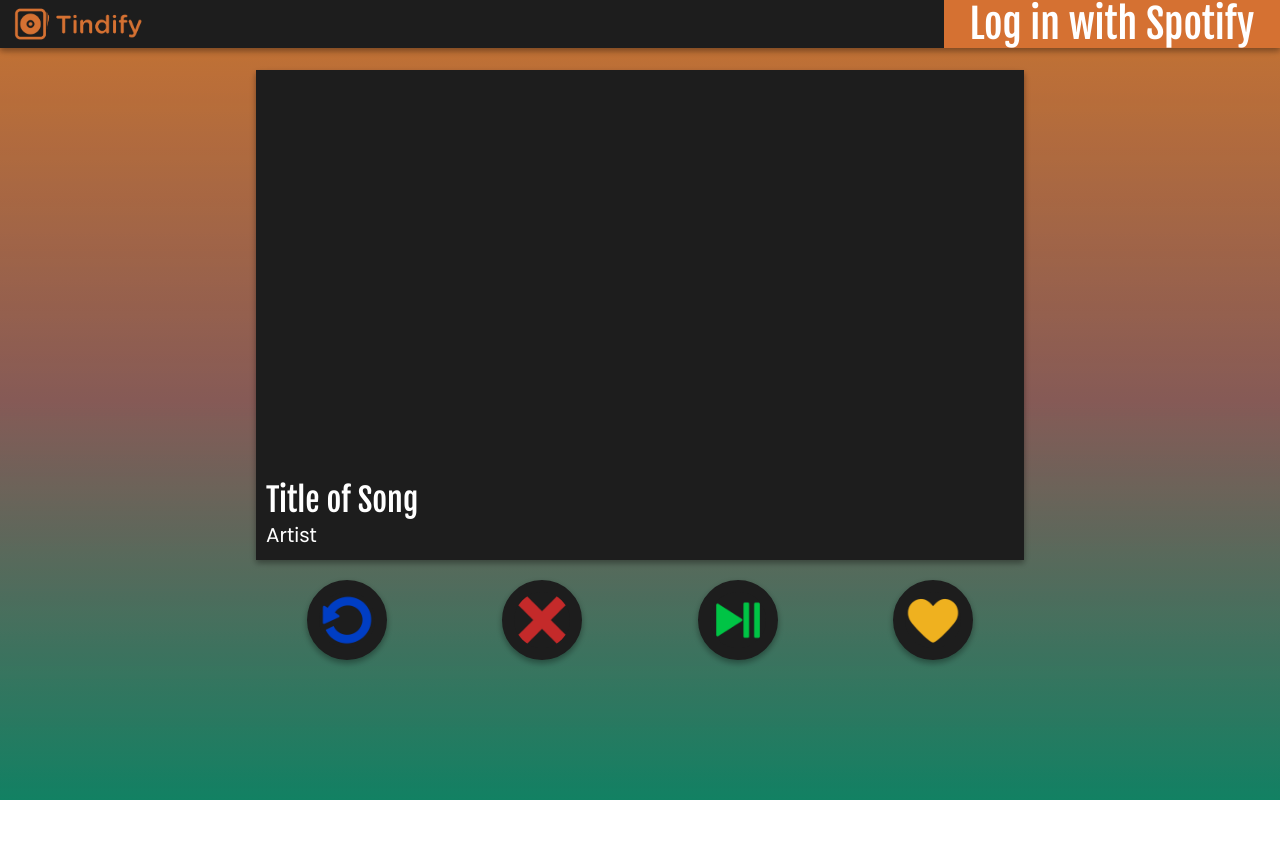
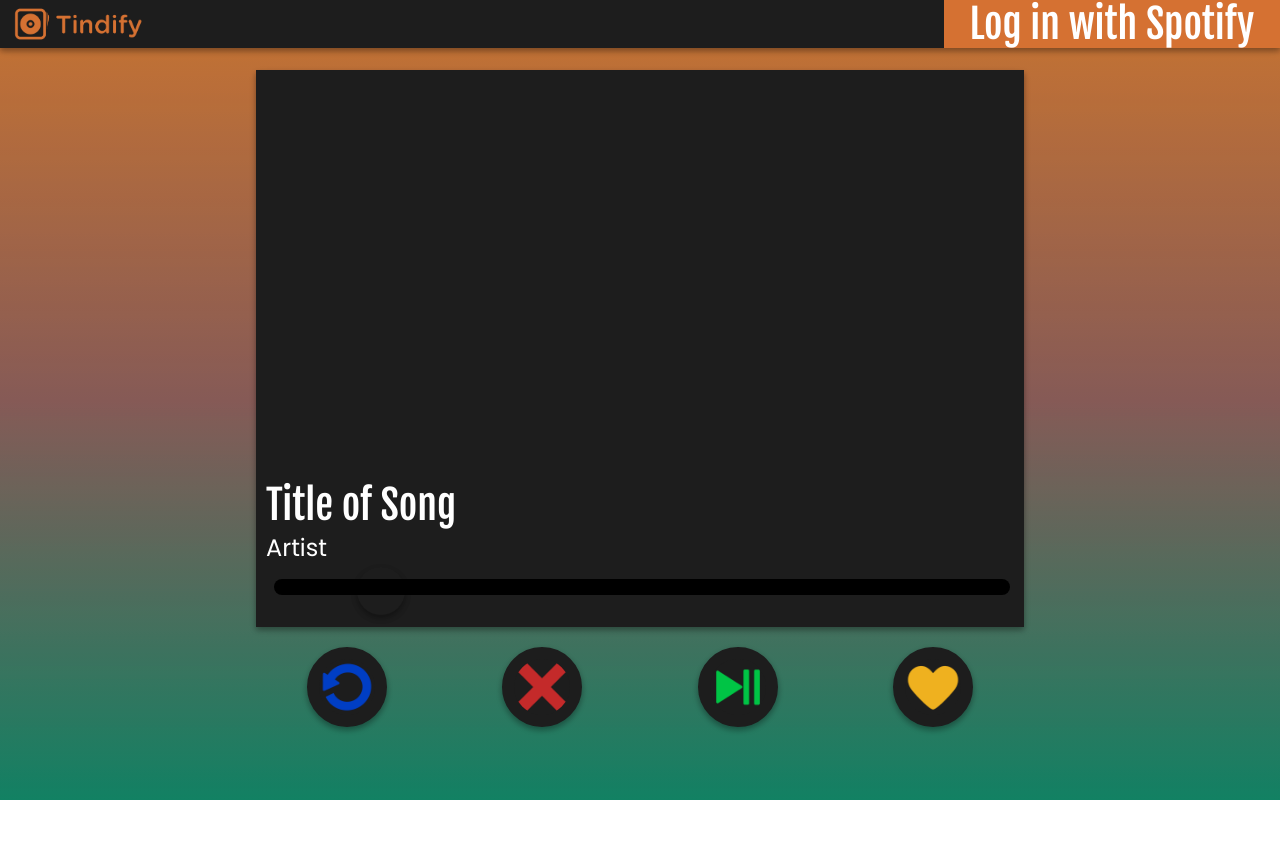
Before and after one commit to jamsterwes/tindify, a PHP site: page / in a window 1280 px wide. Run offline with PHP 8.4, Linux system fonts and the light colour scheme; some libraries are stand-ins or nearby versions.

Commit message:
added volume slider

```diff
--- a/index.html
+++ b/index.html
@@ -24,6 +24,9 @@
                         <div class="card-text">
                             <h3 class="card-title" id="song-title">Title of Song</h3>
                             <div id="song-artist">Artist</div>
+                            <div id="volume" class="volume-control" style="--volume-slidebkg: black;">
+                                <input id="volume-input" type="range" min="0" max="99" value="12">
+                            </div>
                         </div>
                     </div>
                 </div>
--- a/player.js
+++ b/player.js
@@ -1,6 +1,7 @@
 var my_device_id = null;
 var last_track = {id: null};
 var next_tracks = [];
+var player = null;
 
 var playSong = function(song_id) {
     var xhr = new XMLHttpRequest();
@@ -37,17 +38,49 @@
     xhr.send();
 }
 
+var setVolume = function(pct) {
+    var url = "https://api.spotify.com/v1/me/player/volume?device_id=" + my_device_id + "&volume_percent=" + Math.trunc(pct).toString();
+
+    var xhr = new XMLHttpRequest();
+    xhr.open("PUT", url);
+
+    xhr.setRequestHeader("Content-Type", "application/json");
+    xhr.setRequestHeader("Authorization", "Bearer " + localStorage.getItem("accessToken"));
+
+    xhr.send();
+}
+
+var paintVolume = function(pct) {
+    var color = "var(--slider-fill)";
+    var bkg = "--volume-slidebkg: linear-gradient(90deg, " + color + " 0%, " + color + " " + pct + "%, black " + (pct + 1) + "%);";
+    var iconID = "0";
+    if (pct >= 66) iconID = "3";
+    else if (pct >= 33) iconID = "2";
+    else if (pct >= 1) iconID = "1";
+    var icon = "--slider-icon: url(/assets/volume/volume_icon_" + iconID + ".png);";
+    document.getElementById("volume").style = bkg + icon;
+}
+
+
+document.getElementById("volume-input").oninput = function() {
+    paintVolume(parseInt(document.getElementById("volume-input").value));
+}
+
+document.getElementById("volume-input").onchange = function() {
+    setVolume(parseInt(document.getElementById("volume-input").value));
+}
+
 window.onSpotifyWebPlaybackSDKReady = () => {
     const token = localStorage.getItem("accessToken");
-    const player = new Spotify.Player({
+    player = new Spotify.Player({
         name: "Tindify Web Player",
         getOAuthToken: cb => { cb(token); },
-        volume: 0.5
+        volume: 0.12
     });
+    paintVolume(12);
 
     // Update player state
     player.addListener('player_state_changed', ({ position, duration, paused, track_window: {current_track} }) => {
-        console.log("Current Track: ", current_track);
         // Remove playing from play button
         document.getElementById("play-button").classList.remove("playing");
         // If playing, add to play button
--- a/styles/player.css
+++ b/styles/player.css
@@ -55,7 +55,7 @@
 
 #song-title {
     width: calc(100% - 20px);
-    font-size: 4vmin;
+    font-size: 5vmin;
     white-space: nowrap;
     overflow: hidden;
     text-overflow: ellipsis;
@@ -63,8 +63,8 @@
 }
 
 #song-artist {
-    width: 470px;
-    font-size: 2.5vmin;
+    width: calc(100% - 20px);
+    font-size: 3vmin;
     white-space: nowrap;
     overflow: hidden;
     text-overflow: ellipsis;
@@ -125,3 +125,38 @@
 .back.disabled {
     background-image: url(/assets/rewind_button_disabled.png) !important;
 }
+
+/* Volume control */
+
+.volume-control {
+    height: 5vmin;
+    margin: 1.5vmin 0.75vmin 0;
+    --slider-fill: #007e2c;
+}
+
+.volume-control > input[type="range"] {
+    width: 100%;
+    -webkit-appearance: none;
+    appearance: none;
+    background: transparent;
+    cursor: pointer;
+}
+
+.volume-control > input[type="range"]::-webkit-slider-thumb {
+    -webkit-appearance: none; /* Override default look */
+    margin-top: -1.5vmin; /* Centers thumb on the track */
+    appearance: none;
+    height: 6vmin;
+    box-shadow: 0 3px 6px rgba(0,0,0,0.16), 0 3px 6px rgba(0,0,0,0.23);
+    width: 6vmin;
+    border-radius: 50%;
+    background: var(--slider-icon) #00C445;
+    background-size: contain;
+    background-position: center;
+}
+
+.volume-control > input[type="range"]::-webkit-slider-runnable-track {
+    background: var(--volume-slidebkg);
+    height: 2vmin;
+    border-radius: 1vmin;
+}
```
Also changed, not shown: assets/volume/volume_icon_0.png (added), assets/volume/volume_icon_1.png (added), assets/volume/volume_icon_2.png (added), assets/volume/volume_icon_3.png (added).
